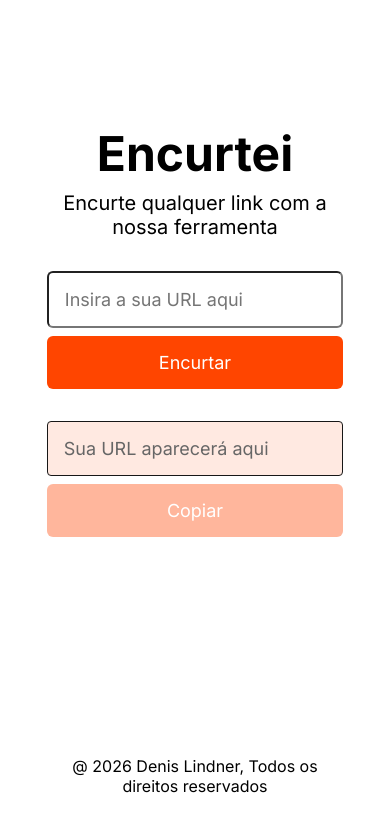
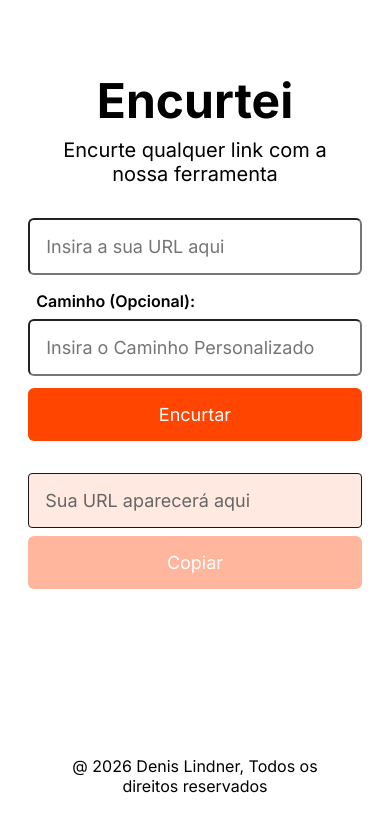
Before and after one commit to DenisLindner/Encurtei-APP, a Next.js app: page / in a window 390 px wide. Shown: the top 832 px of the page. Built offline with nearby package versions, Linux system fonts and the light colour scheme.

Commit message:
feat: optional input of custom path added

```diff
--- a/package.json
+++ b/package.json
@@ -1,6 +1,6 @@
 {
   "name": "app",
-  "version": "0.1.0",
+  "version": "1.0.0",
   "private": true,
   "scripts": {
     "dev": "next dev",
--- a/src/app/actions.ts
+++ b/src/app/actions.ts
@@ -1,12 +1,13 @@
 'use server'
 
-export default async function GenerateShortUrl(url: string) {
+export default async function GenerateShortUrl(url: string, path: string) {
     const backendUrl = process.env.BACKEND_URL as string
     try {
+      const object = (path === '' ? {originalUrl: url} : {originalUrl: url, path: path})
       const res = await fetch(`${backendUrl}`, {
         method: 'POST',
         headers: {'Content-Type': 'application/json'},
-        body: JSON.stringify({originalUrl: url})
+        body: JSON.stringify(object)
       })
 
       const data = await res.json()
@@ -15,8 +16,10 @@ export default async function GenerateShortUrl(url: string) {
         return {shortUrl: data.shortUrl};
       } else if(data.statusCode === 429) {
         return {error: 'Erro ao encurtar URL. Muitas tentativas seguidas. Tente novamente mais tarde.'}
+      } else if(data.statusCode === 409){
+        return {error: 'Erro ao encurtar URL. '+data.message}
       } else {
-        return {error: 'Erro ao encurtar URL!'}
+        return {error: 'Erro ao encurtar URL.'+data.message.map((item: string) => ' '+item.trimEnd())+'.'}
       }
     } catch {
         return {error: 'Erro ao encurtar URL!'};
--- a/src/app/globals.css
+++ b/src/app/globals.css
@@ -91,7 +91,23 @@ main header p {
 form {
   width: 80%;
   display: flex;
+  flex-direction: column;
+  gap: 12px;
+}
+
+form div {
+  display: flex;
   gap: 8px;
+}
+
+#path-input {
+  flex-direction: column;
+  gap: 4px;
+}
+
+#path-input label {
+  font-weight: 600;
+  padding: 4px 8px;
 }
 
 form input {
@@ -135,7 +151,7 @@ footer p {
   margin: 0 auto;
 }
 
-#url {
+#url, #path {
   font-size: 1.125rem;
 }
 
@@ -169,13 +185,14 @@ footer p {
   font-size: 1.125rem;
 }
 
-@media(max-width: 740px) {
+@media(max-width: 739px) {
   form {
+    width: 90%;
     flex-direction: column;
   }
 
   .result {
-    width: 80%;
+    width: 90%;
     padding: 0;
     display: flex;
     background-color: var(--background);
@@ -200,4 +217,14 @@ footer p {
     width: 100%;
     border-radius: 6px;
   }
+
+  .desktop {
+    display: none;
+  }
 }
+
+@media(min-width: 740px) {
+  .mobile {
+    display: none;
+  }
+}
--- a/src/app/page.tsx
+++ b/src/app/page.tsx
@@ -5,6 +5,7 @@ import GenerateShortUrl from "./actions";
 
 export default function Home() {
   const [url, setUrl] = useState('')
+  const [path, setPath] = useState('')
   const [shortUrl, setShortUrl] = useState('')
   const [copied, setCopied] = useState(false)
   const [loading, setLoading] = useState(false)
@@ -14,7 +15,7 @@ export default function Home() {
   const handleSubmit = async (e: React.SubmitEvent<HTMLFormElement>) => {
     e.preventDefault();
     setLoading(true);
-    const result = await GenerateShortUrl(url);
+    const result = await GenerateShortUrl(url, path.trim());
 
     if(result.shortUrl) {
       const newUrl = window.location.origin+'/'+result.shortUrl
@@ -33,7 +34,11 @@ export default function Home() {
   }
 
   const handleUpdate = (e: React.ChangeEvent<HTMLInputElement>) => {
-    setUrl(e.target.value)
+    if (e.target.id === 'path') {
+      setPath(e.target.value)
+    } else if(e.target.id === 'url') {
+      setUrl(e.target.value)
+    }
   }
 
   const copy = async () => {
@@ -48,9 +53,18 @@ export default function Home() {
           <p>Encurte qualquer link com a nossa ferramenta</p>
         </header>
         <form onSubmit={handleSubmit}>
-          <input onChange={handleUpdate} value={url} type="url" name="url" id="url" placeholder="Insira a sua URL aqui" required/>
-          <button type="submit" disabled={loading}>
-            {loading ? 'Encurtando...' : 'Encurtar'}
+          <div>
+            <input onChange={handleUpdate} value={url} type="url" name="url" id="url" placeholder="Insira a sua URL aqui" required/>
+            <button type="submit" className="desktop" disabled={loading}>
+              {loading ? 'Encurtando...' : 'Encurtar'}
+            </button>
+          </div>
+          <div id="path-input">
+            <label>Caminho (Opcional):</label>
+            <input onChange={handleUpdate} value={path} type="text" name="path" id="path" placeholder="Insira o Caminho Personalizado"/>
+          </div>
+          <button type="submit" className="mobile" disabled={loading}>
+              {loading ? 'Encurtando...' : 'Encurtar'}
           </button>
         </form>
         <div className="result">
```
Also changed, not shown: 1 other file (tests, documents, lock files or other folders).
